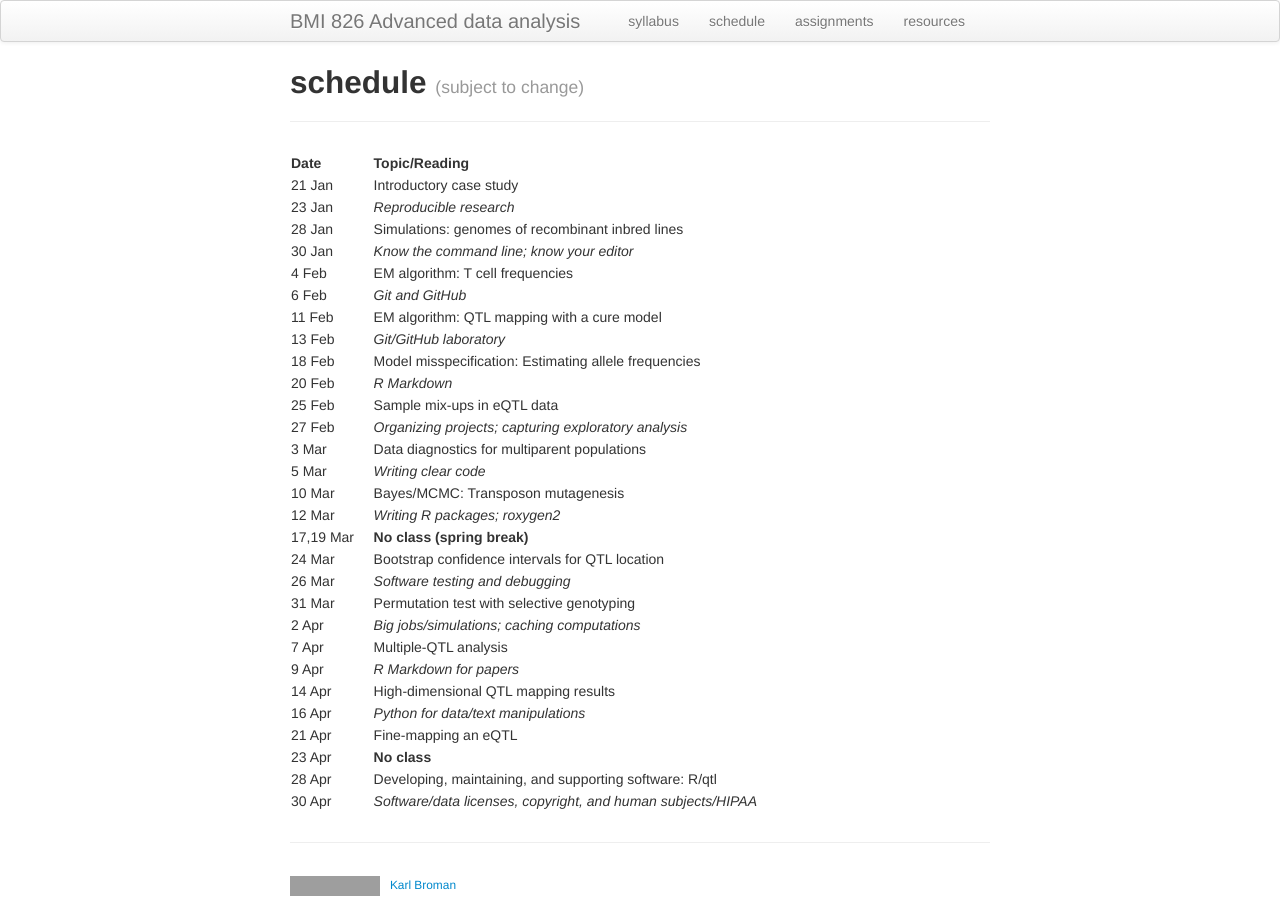
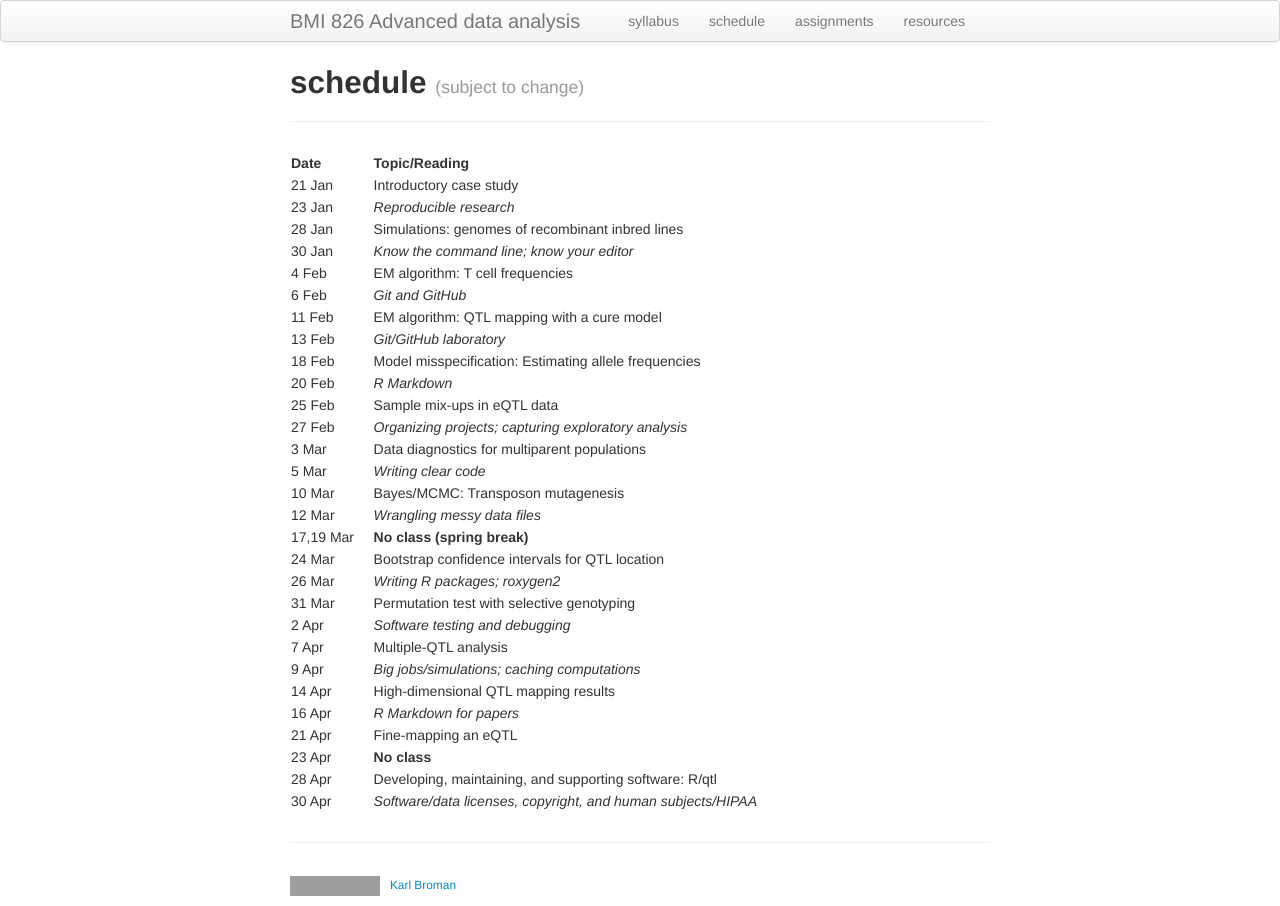
Before and after one commit to kbroman/AdvData, a Jekyll site: the page built from schedule.md, in a window 1280 px wide. Built offline with Jekyll 4.4.1, drawn with Linux system fonts in a browser that asks for light colours; grey boxes are pictures that could not be loaded.

Commit message:
Revise schedule
- drop python session; instead, add a session on dealing with messy data files

- (I think one could now just use R and not learn python)

```diff
--- a/schedule.md
+++ b/schedule.md
@@ -22,16 +22,16 @@ description: Schedule for BMI 826, Advanced data analysis
 | 3 Mar     |    | Data diagnostics for multiparent populations
 | 5 Mar     |    | _Writing clear code_
 | 10 Mar    |    | Bayes/MCMC: Transposon mutagenesis
-| 12 Mar    |    | _Writing R packages; roxygen2_
+| 12 Mar    |    | _Wrangling messy data files_
 | 17,19 Mar |    | **No class (spring break)** |
 | 24 Mar    |    | Bootstrap confidence intervals for QTL location
-| 26 Mar    |    | _Software testing and debugging_
+| 26 Mar    |    | _Writing R packages; roxygen2_
 | 31 Mar    |    | Permutation test with selective genotyping
-| 2 Apr     |    | _Big jobs/simulations; caching computations_
+| 2 Apr     |    | _Software testing and debugging_
 | 7 Apr     |    | Multiple-QTL analysis
-| 9 Apr     |    | _R Markdown for papers_
+| 9 Apr     |    | _Big jobs/simulations; caching computations_
 | 14 Apr    |    | High-dimensional QTL mapping results
-| 16 Apr    |    | _Python for data/text manipulations_
+| 16 Apr    |    | _R Markdown for papers_
 | 21 Apr    |    | Fine-mapping an eQTL
 | 23 Apr    |    | **No class**
 | 28 Apr    |    | Developing, maintaining, and supporting software: R/qtl
```
